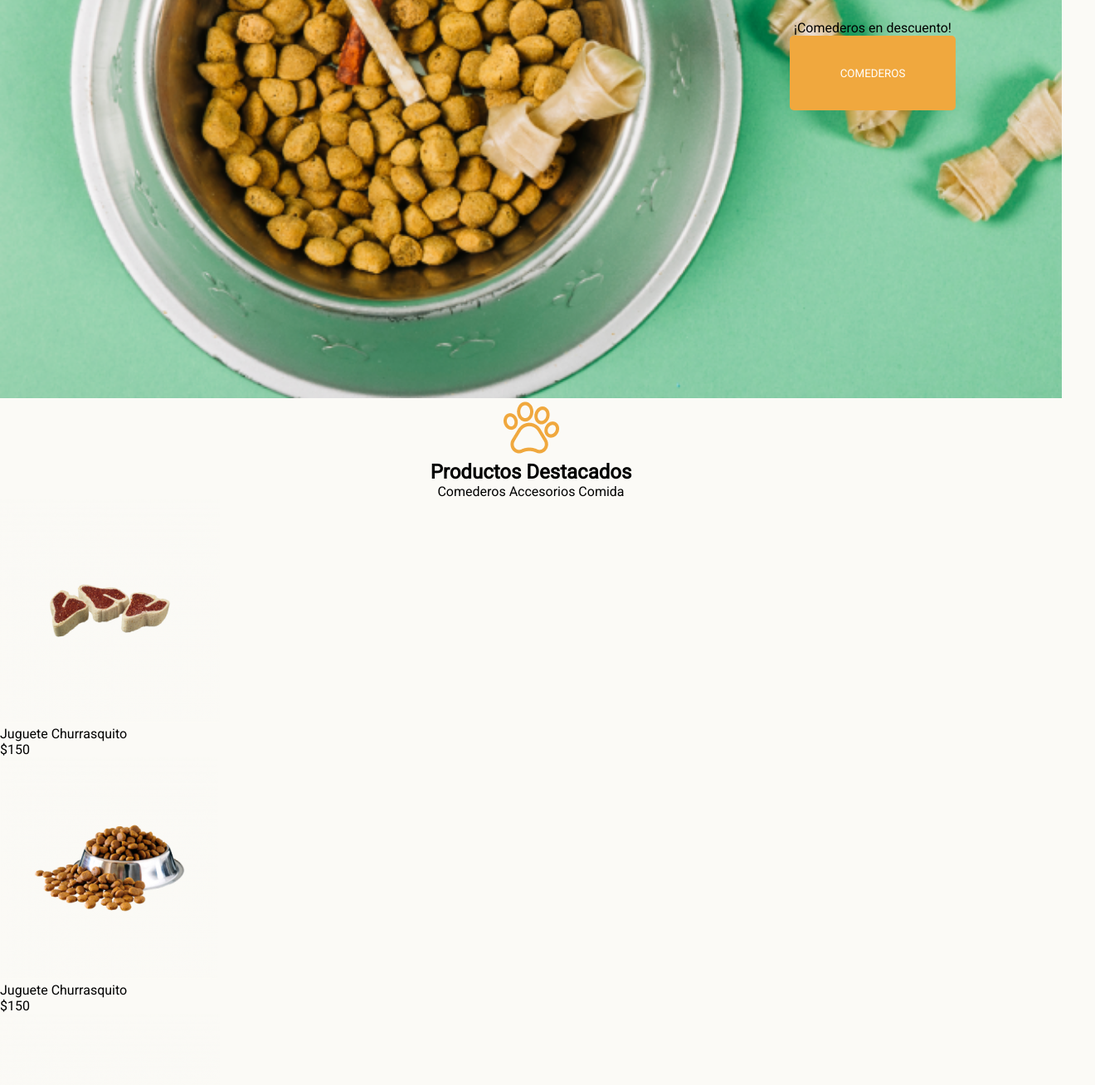
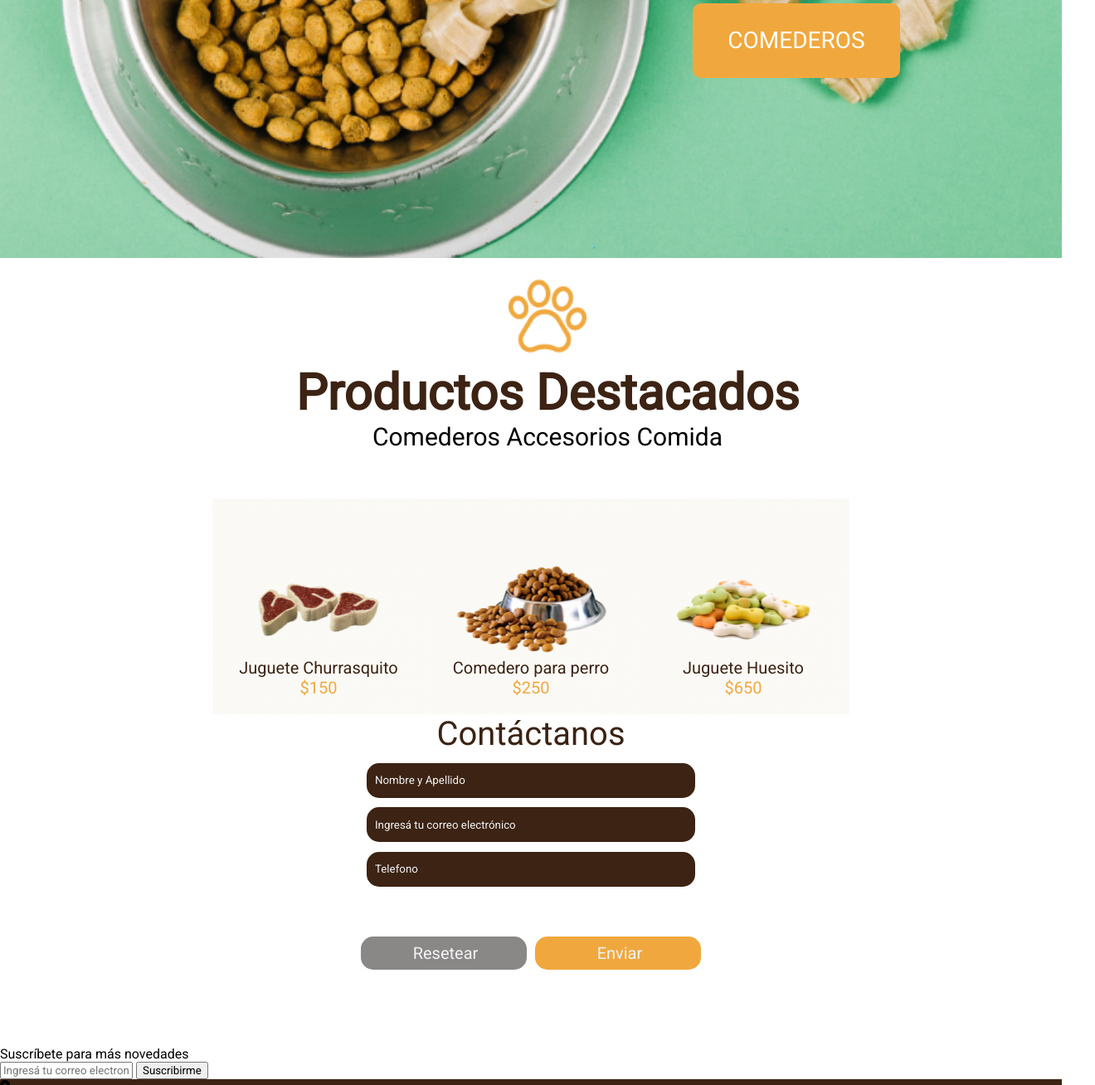
Before and after one commit to fabianayzaguer/PetShop, a plain HTML site: page index.html in a window 1280 px wide. Shown: the part 476-1784 px from the top of the page at 83% size, 1320 px wide, since content can reach past the window. Drawn offline with Linux system fonts and the light colour scheme.

Commit message:
ENTREGA
encaminando entrega

```diff
--- a/css/css.css
+++ b/css/css.css
@@ -8,64 +8,193 @@
 }
 
 body {
-    background-color:  #FBFAF6;;
+    background-color:  #ffffff;
+}
+
+/* LOGO */
+
+.logo {
+    display: flex;
+    font-size: 20px;
+    font-weight: 700px;
+}
+
+.logo span {
+    color: #3C2313;
+}
+
+.logo img {
+    height: 20px;
+
 }
 
 .header-top-container {
     background-color: #222222;
     color: #F3F3F3;
     margin-top: 0px;
+    height: 20px;
+    padding: 0.2%;
+    padding-left: 10%;
+    padding-right: 10%;
+    display: flex;
+    justify-content: space-between;
+    align-items: center;
+}
+
+.top-list {
+    list-style: none;
+    width: 150px;
+    display: flex;
+    justify-content: space-between;
 }
 
 .nav-bar {
     background-color: #F0A83E;
     list-style: none;
     color: #ffffff;
+    height: 62px;
+    display: flex;
+    justify-content: space-between;
+    align-items: center;
+    padding: 0% 5%;
 }
 
 .nav-list {
     list-style: none;
+    width: 40%;
+    display: flex;
+    justify-content: space-around;
+
 }
 
-.top-list {
-    list-style: none;
-}
+
 
 .main-top-container {
     background-image: url('../img/bowl-and-pet-daities-on-green-background\ 1.png');
     background-size: cover;
     background-repeat: no-repeat;
     width: 100%;
-    height: 800px;
+    height: 700px;
+    display: flex;
+    justify-content: end;
 }
 
 .main-top-data {
-    position: absolute;
-    right: 10%;
-    top: 50%;
+    padding: 20px;
+    display: flex;
+    flex-direction: column;
+    align-items: center;
+    justify-content: center;
     text-align: center;
 }
 
 #tenerte {
     background-color: #F3F3F3;
-    line-height: 100px;
+    color: #3C2313;
     border-radius: 5px;
-    width: 500px;
-    height: 200px;
+    width: 600px;
+    height: 100px;
+    font-size: 300%;
+    font-weight: 400px;
+    display: flex;
+    align-items: center;
+    justify-content: center;
+    margin: 20px 0;
+}
+
+.main-top-container p {
+    font-size: 30px;
+    color: #3C2313;
 }
 
 #comederos-button {
     background: #F0A83E;
-    border-radius: 5px;
+    border-radius: 10px;
     color: #ffffff;
+    font-size: 28px;
     border: none;
-    width: 200px;
+    width: 250px;
     height: 90px;
+    margin: 20px 0;
 }
 
-.main-mid-container {
+.top-products{
     text-align: center;
+    width: 100%;
+    height: 250px;
+    font-size: 30px;
+    padding: 20px;
 }
+
+.top-products img {
+    height: 100px;
+}
+
+.top-products h2 {
+    font-size: 200%;
+    color: #3C2313;
+}
+
+.mid-products {
+    display: flex;
+    justify-content: center;
+    justify-content: space-around;
+    margin: 0 20%;
+}
+
+.product {
+    background-color: #FBFAF6 ;
+    height: 30vh;
+    width: 100%;
+    font-size: 20px;
+    display: flex;
+    flex-direction: column;
+    text-align: center;
+    justify-content: end;
+    color: #3C2313;
+    background-position: top;
+    background-repeat: no-repeat;
+    padding-bottom: 20px;
+}
+
+.product span {
+    color: #F0A83E;
+}
+
+#juguete-churrasquito {background-image: url(../img/churrasquito.png);}
+#comedero {background-image: url(../img/comedero.png);}
+#huesito {background-image: url(../img/Huesito.png);}
+
+.mid-form {
+    display: flex;
+    justify-content: center;
+    text-align: center;
+    height: 400px;
+    font-size: 40px;
+    color: #3C2313;
+}
+
+.mid-form input {
+    background-color: #3C2313;
+    color: #F3F3F3;
+    width: 30vw;
+    height: 5vh;
+    border: none;
+    border-radius: 15px;
+    padding-left: 10px;
+}
+
+.buttons-form {
+    margin: 50px;
+}
+
+.buttons-form input{
+    width: 200px;
+    font-size: 20px;
+}
+
+#resetear {background-color:#8A8787;}
+#enviar {background-color: #F0A83E;}
 
 .footer-data {
     background: #3C2313;
--- a/index.html
+++ b/index.html
@@ -21,7 +21,11 @@
         </div>
 
         <nav class="nav-bar">
-            <img src="img\Logo.png">
+            <div class="logo">
+                <img src="img/Cat.png" alt="cat">
+                <p><span>Front</span>Cat&Dog</p>
+                <img src="img\Dog.png" alt="dog">
+            </div>
             <ul class="nav-list">
                 <li><img src="img\pawprint white.png" alt="paw">Categotias</li>
                 <li><img src="img\pawprint white.png" alt="paw">Pets</li>
@@ -40,46 +44,52 @@
             </div>
         </div>
 
-        <div class="main-mid-container">
+        <div class="top-products">
             <img src="img\pawprint 1.png">
             <h2>Productos Destacados</h2>
             <span>Comederos</span>
             <span>Accesorios</span>
             <span>Comida</span>
         </div>
-       <section>
-            <div>
-                <img src="img\churrasquito.png">
+
+        <div class="mid-products">
+            <div class="product" id="juguete-churrasquito">
                 <p>Juguete Churrasquito</p>
-                <p>$150</p>
+                <span>$150</span>
             </div>
 
-            <div>
-                <img src="img\comedero.png">
-                <p>Juguete Churrasquito</p>
-                <p>$150</p>
+            <div class="product" id="comedero">
+                <p>Comedero para perro</p>
+                <span>$250</span>
             </div>
 
-            <div>
-                <img src="img\Huesito.png">
-                <p>Juguete Churrasquito</p>
-                <p>$150</p>
+            <div class="product" id="huesito">
+                <p>Juguete Huesito</p>
+                <span>$650</span>
             </div>
-        </section>
+        </div>
 
+        <div class="mid-form">
             <form action="">
                 <p>Contáctanos</p>
                 <input type="text" value="Nombre y Apellido"><br>
                 <input type="email" value="Ingresá tu correo electrónico"><br>
                 <input type="tel" value="Telefono"> <br>
-            <input type="button" value="Resetear">
-            <input type="button" value="Enviar">
+                <div class="buttons-form">
+                    <input type="button" value="Resetear" id="resetear">
+                    <input type="button" value="Enviar" id="enviar">
+                </div>
             </form>
+        </div>
     </main>
 
     <footer>
-        <div>
-
+        <div class="subscribe">
+            <p>Suscríbete para más novedades </p>
+            <form action="subscribe-form">
+                <input type="text" placeholder="Ingresá tu correo electronico" id="email-subscribe">
+                <input type="button" value="Suscribirme">
+            </form>
         </div>
 
         <div class="footer-data">
```
Lines whose indentation alone changed are shown as unchanged.
